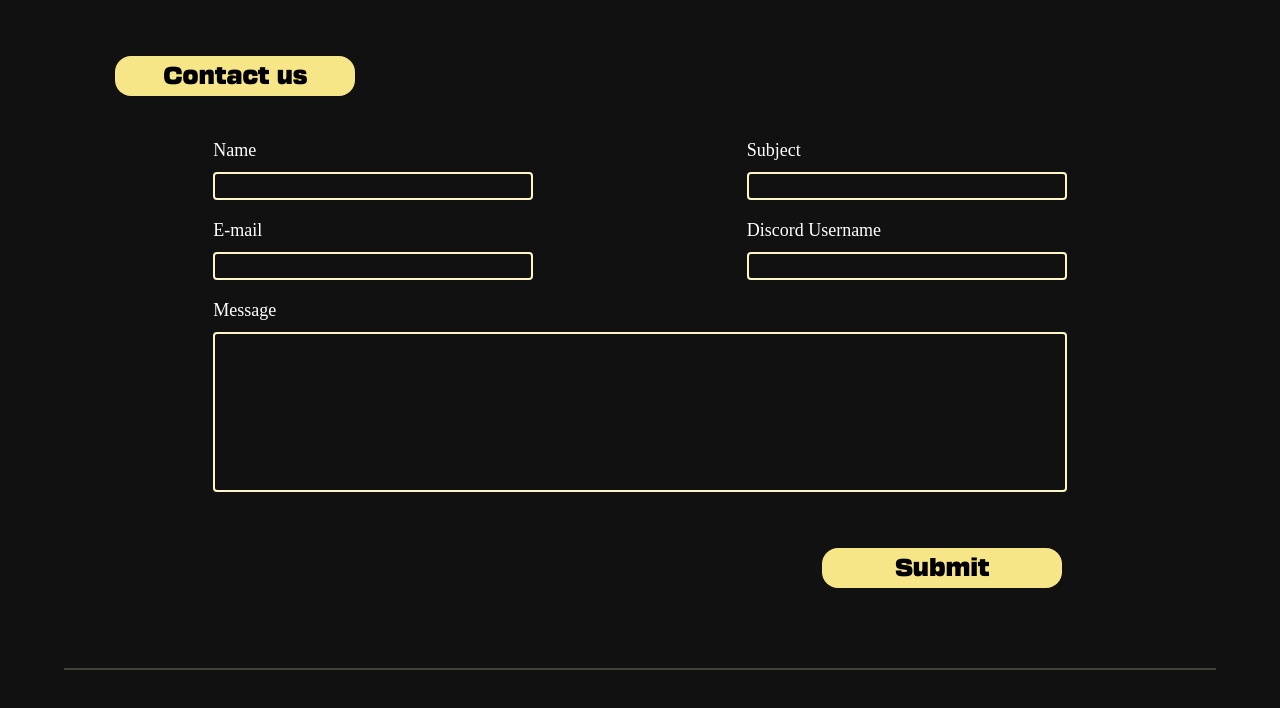
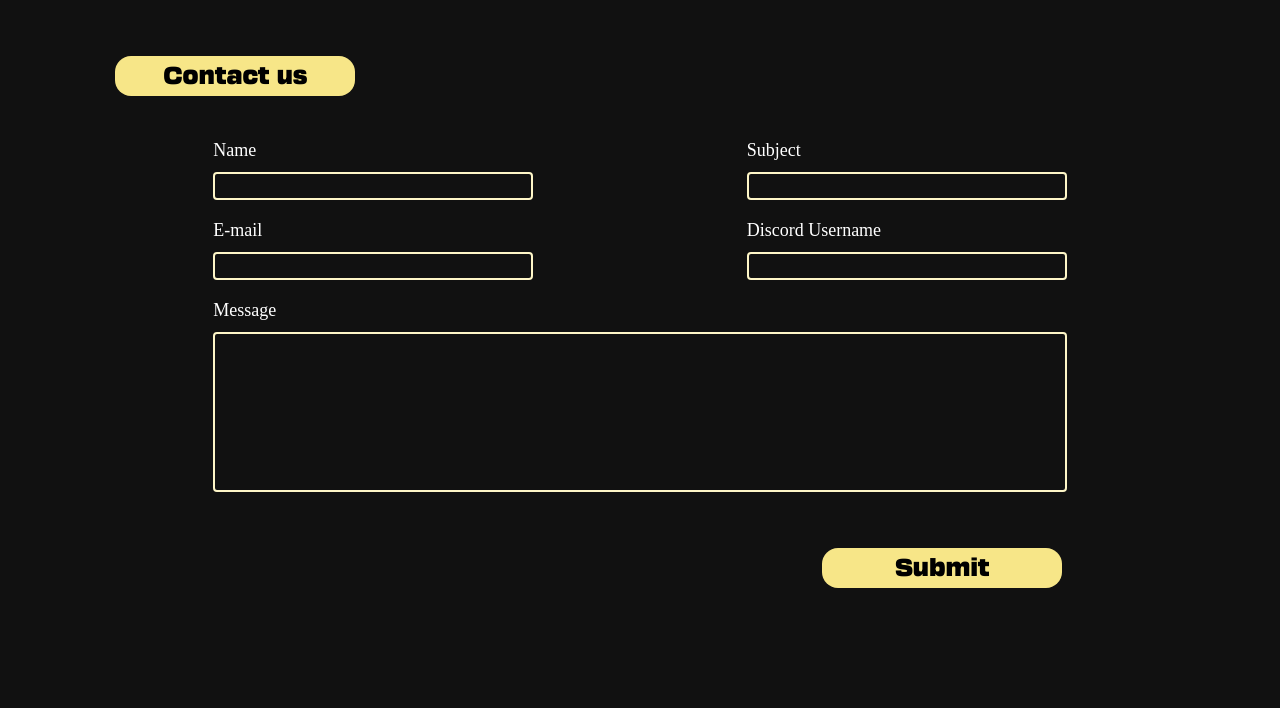
Before and after one commit to DigiToxic/agency, a Next.js app: page /components/Contact in a window 1280 px wide. Shown: the top 708 px of the page. Built offline with nearby package versions, Linux system fonts and the light colour scheme; a web font is replaced by a local one.

Commit message:
official

```diff
--- a/pages/components/Contact.tsx
+++ b/pages/components/Contact.tsx
@@ -7,7 +7,7 @@ const Contact: NextPage = () => {
   const isInView = useInView(ref, { once: true });
 
   return (
-    <div id="Contact" className="bg-[#111111] flex flex-col h-[750px]">
+    <div id="Contact" className="bg-[#111111] flex flex-col h-[650px]">
       <motion.div
         initial={{ opacity: 0, y: "-10%" }}
         whileInView={{ opacity: 1, y: "0%" }}
@@ -18,7 +18,7 @@ const Contact: NextPage = () => {
       </motion.div>
 
       <div className="max-[1100px]:flex justify-center">
-        <div className="flex justify-evenly mt-10 max-[1100px]:flex-col max-[1100px]:w-3/4">
+        <div className="flex justify-evenly mt-10 max-[1100px]:flex-col max-[1100px]:w-3/4 overflow-x-hidden">
           <motion.div
             initial={{ opacity: 0, x: "-10%" }}
             whileInView={{ opacity: 1, x: "0%" }}
@@ -69,7 +69,7 @@ const Contact: NextPage = () => {
         </div>
       </div>
 
-      <div className="flex justify-center">
+      <div className="flex justify-center overflow-x-hidden">
         <motion.div
           initial={{ opacity: 0 }}
           whileInView={{ opacity: 1 }}
@@ -94,12 +94,12 @@ const Contact: NextPage = () => {
         </div>
       </motion.div>
 
-      <footer className="mt-20 flex flex-col">
+    {/*  <footer className="mt-20 flex flex-col">
         <div className="bg-[#111111] flex justify-center">
           <div className=" w-[90%] border-t-2 border-[#444138]"></div>
         </div>
 
-        <motion.div
+         <motion.div
           initial={{ opacity: 0, x: "-10%" }}
           whileInView={{ opacity: 1, x: "0%" }}
           viewport={{ once: true }}
@@ -110,7 +110,7 @@ const Contact: NextPage = () => {
           transition={{ delay: 0.5, duration: 0.8, type: "spring" }}
           className="flex ml-[8%]"
         >
-       {/*  <div className="flex justify-between w-96 mt-5 max-[800px]:w-72">
+        <div className="flex justify-between w-96 mt-5 max-[800px]:w-72">
             <img
               className="w-11 cursor-pointer hover:scale-110 ease-in-out duration-300 max-[800px]:w-9"
               src="/agency/discord-2-512.png"
@@ -136,9 +136,9 @@ const Contact: NextPage = () => {
               src="/agency/new-post-512.png"
               alt=""
             />
-          </div> */}
+          </div>
         </motion.div>
-      </footer>
+      </footer>*/}
     </div>
   );
 };
--- a/pages/components/Service.tsx
+++ b/pages/components/Service.tsx
@@ -17,14 +17,14 @@ const Service: NextPage = () => {
         </p>
       </motion.div>
 
-      <div className="flex justify-center">
+      <div className="flex justify-center overflow-x-hidden">
         <div className="grid grid-cols-4 gap-10 mt-36 max-[1420px]:grid-cols-2 max-[751px]:grid-cols-1">
           <motion.div
             initial={{ opacity: 0, x: "-10%" }}
             whileInView={{ opacity: 1, x: "0%" }}
             viewport={{ once: true }}
             transition={{ delay: 0.2, duration: 0.8, type: "spring" }}
-            className="flex flex-col items-center w-80"
+            className="flex flex-col items-center w-80 "
           >
             <img
               className="w-14 mb-5 cursor-pointer hover:scale-110 ease-in-out duration-300"
--- a/pages/components/Testimonial.tsx
+++ b/pages/components/Testimonial.tsx
@@ -21,7 +21,7 @@ const Testimonial: NextPage = () => {
       </motion.div>
 
       <div className="max-[880px]:flex max-[880px]:justify-center">
-        <div className="flex justify-evenly max-[880px]:flex-col max-[880px]:justify-center">
+        <div className="flex justify-evenly max-[880px]:flex-col max-[880px]:justify-center overflow-x-hidden">
           <motion.div
             initial={{ opacity: 0, x: "-10%" }}
             whileInView={{ opacity: 1, x: "0%" }}
--- a/pages/index.tsx
+++ b/pages/index.tsx
@@ -68,7 +68,7 @@ const Home: NextPage = () => {
         <img className="w-12 max-[1250px]:w-10" src="/agency/gold_arrow-01-01-01.png" alt="" />
       </div>
 
-      <div className="flex justify-center items-center mt-36 max-[650px]:flex-col">
+      <div className="flex justify-center items-center mt-36 max-[650px]:flex-col overflow-x-hidden">
         <motion.div
           initial={{ opacity: 0, x: "-10%" }}
           whileInView={{ opacity: 1, x: "0%" }}
--- a/styles/globals.css
+++ b/styles/globals.css
@@ -22,10 +22,6 @@
   src: url("/fonts/transducer-regular.otf");
 }
 
-html {
-  overflow-x: hidden;
-}
-
 body {
   background-color: #111111;
   -webkit-user-select: none;
@@ -33,6 +29,7 @@ body {
   -moz-user-select: none;
   -ms-user-select: none;
   user-select: none;
+  overflow-x: hidden;
 }
 
 /* The container for the scrollbar */
```
